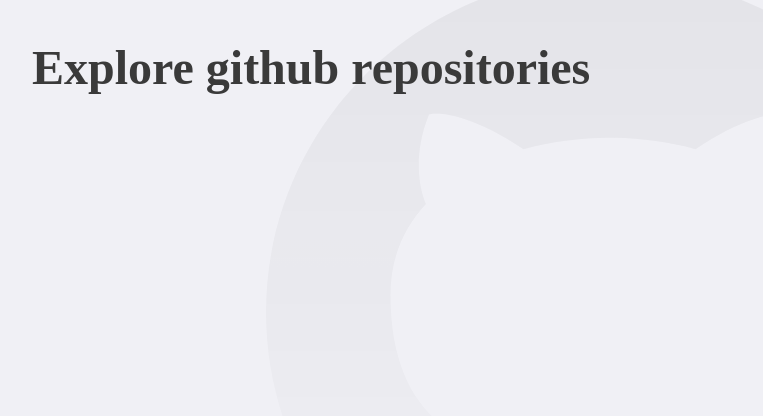
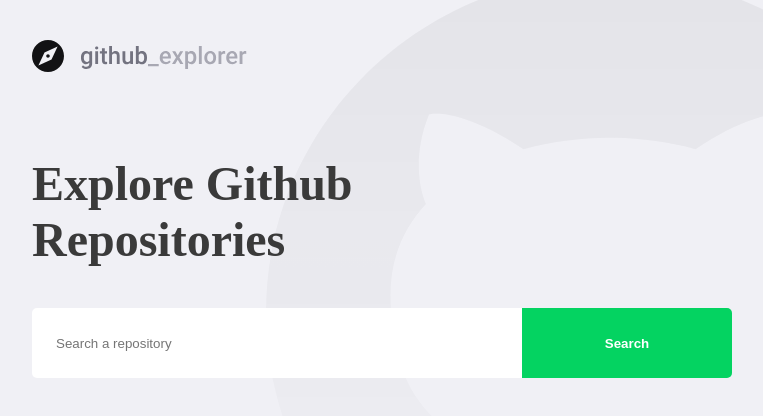
Before and after one commit to JotaJay/react-bootcamp, a React (Create React App) app: page / in a window 1280 px wide. Shown: the top 416 px of the page, without its empty margins (148-911 px from the left). Built offline with nearby package versions, Linux system fonts and the light colour scheme.

Commit message:
Adds style to Dashboard page

```diff
--- a/src/pages/Dashboard/index.tsx
+++ b/src/pages/Dashboard/index.tsx
@@ -1,9 +1,20 @@
 import React from 'react';
 
-import { Title } from './style';
+import logo from '../../assets/logo.svg';
+import { Title, Form } from './style';
 
 const Dashboard: React.FC = () => {
-  return <Title>Explore github repositories</Title>;
+  return (
+    <>
+      <img src={logo} alt="Github Explorer" />
+      <Title>Explore Github Repositories</Title>
+
+      <Form>
+        <input placeholder="Search a repository" />
+        <button type="submit">Search</button>
+      </Form>
+    </>
+  );
 };
 
 export default Dashboard;
--- a/src/pages/Dashboard/style.ts
+++ b/src/pages/Dashboard/style.ts
@@ -3,4 +3,33 @@
 export const Title = styled.h1`
   font-size: 48px;
   color: #3a3a3a;
+  max-width: 450px;
+  line-height: 56px;
+
+  margin-top: 80px;
 `;
+
+export const Form = styled.form`
+  margin-top: 40px;
+  max-width: 700px;
+
+  display: flex;
+
+  input {
+    flex: 1;
+    height: 70px;
+    padding: 0 24px;
+    border: 0;
+    border-radius: 5px 0 0 5px;
+  }
+
+  button {
+    width: 210px;
+    height: 70px;
+    background: #04d361;
+    border-radius: 0 5px 5px 0;
+    border: 0;
+    color: #fff;
+    font-weight: bold;
+  }
+`;
```
Also changed, not shown: src/assets/logo.svg (added), 1 other file (tests, documents, lock files or other folders).
